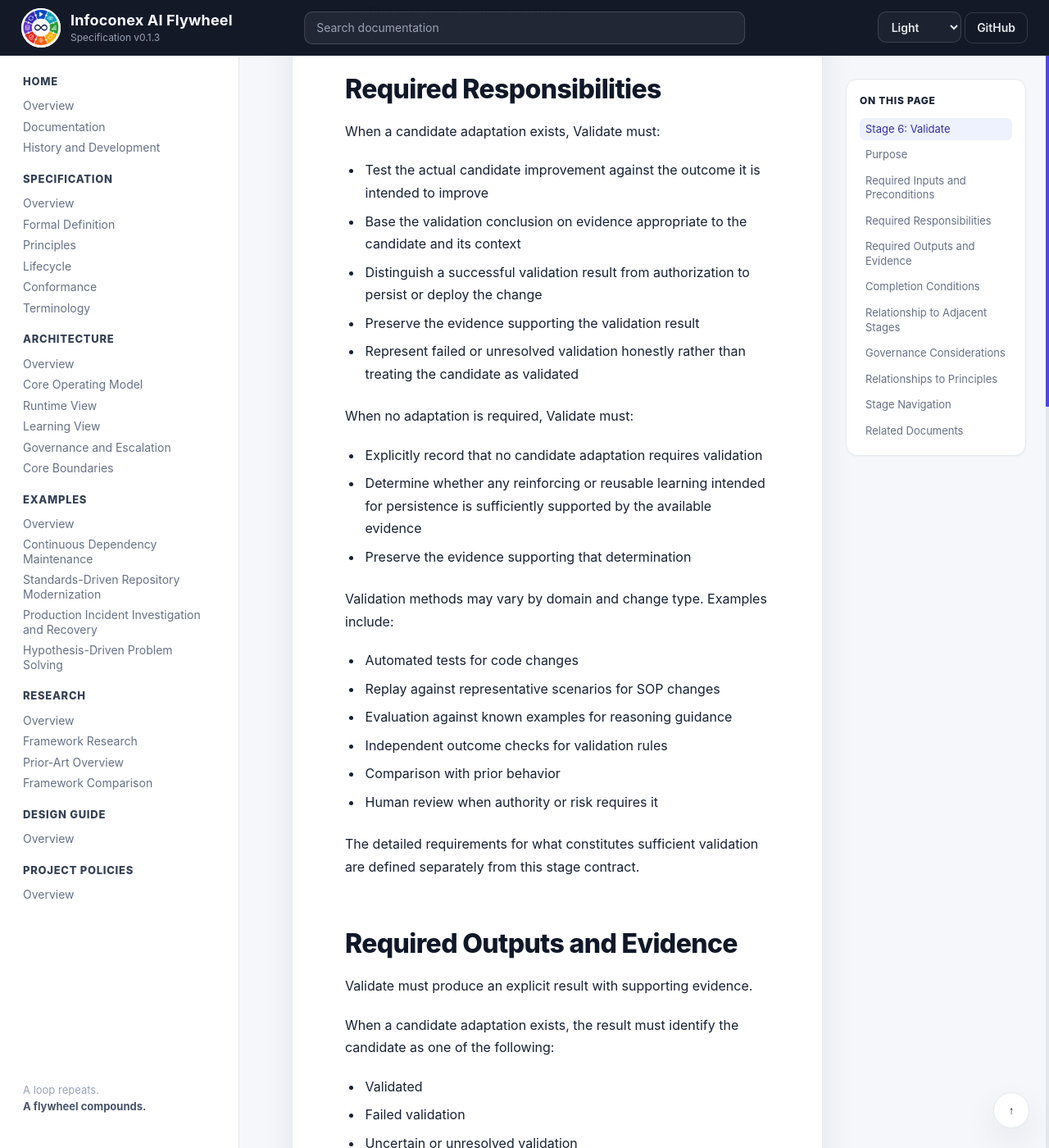
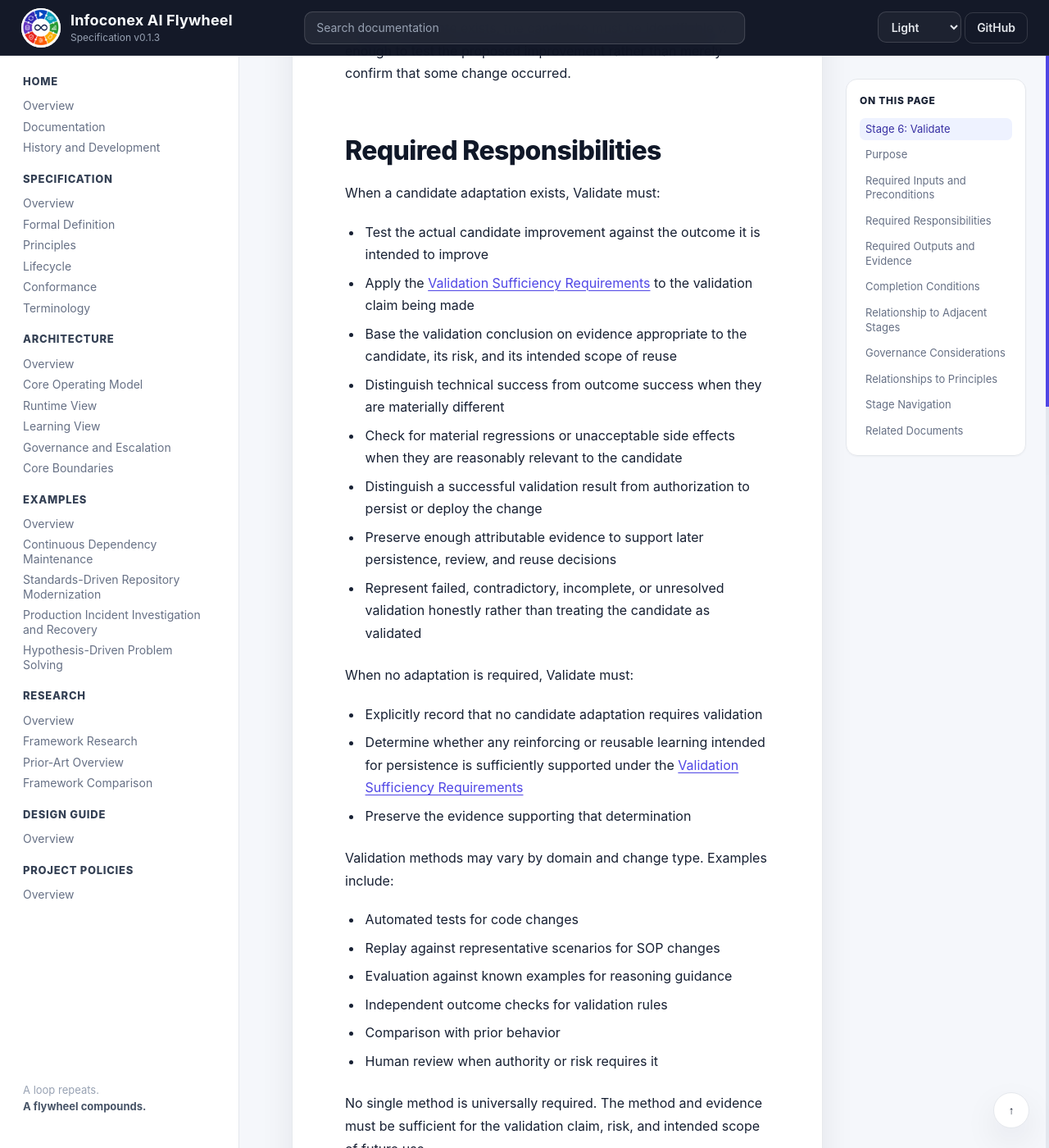
Before and after one commit to infoconex/ai-flywheel, a Jekyll site: the page built from docs/specification/lifecycle/06-validate.md, in a window 1280 px wide and 1400 px high, scrolled down 1449 px. Shown: the whole window at 82% size. Built offline with Jekyll 4.4.1, drawn with Linux system fonts in a browser that asks for light colours; our own code applies the rules of GitHub Pages for plain Markdown files; some of the changed text lies outside the part shown.

Commit message:
Link Validate stage to sufficiency requirements

```diff
--- a/docs/specification/lifecycle/06-validate.md
+++ b/docs/specification/lifecycle/06-validate.md
@@ -9,6 +9,8 @@ Adaptation creates a candidate improvement when change is justified. Validation
 When Adapt explicitly resolves that no adaptation is required, there is no candidate change to test. Validate instead resolves whether any reinforcing or reusable learning intended for persistence is sufficiently supported. It must not manufacture a change merely to create a validation subject.
 
 Validation and authority are separate concerns. A change may work but still not be authorized, or it may be authorized in principle but not yet proven to work.
+
+The normative minimum conditions for deciding whether validation is sufficient are defined in [Validation Sufficiency Requirements](../validation-sufficiency.md).
 
 ## Required Inputs and Preconditions
 
@@ -29,15 +31,18 @@ When a candidate exists, the candidate must be identifiable well enough to test
 When a candidate adaptation exists, Validate must:
 
 - Test the actual candidate improvement against the outcome it is intended to improve
-- Base the validation conclusion on evidence appropriate to the candidate and its context
+- Apply the [Validation Sufficiency Requirements](../validation-sufficiency.md) to the validation claim being made
+- Base the validation conclusion on evidence appropriate to the candidate, its risk, and its intended scope of reuse
+- Distinguish technical success from outcome success when they are materially different
+- Check for material regressions or unacceptable side effects when they are reasonably relevant to the candidate
 - Distinguish a successful validation result from authorization to persist or deploy the change
-- Preserve the evidence supporting the validation result
-- Represent failed or unresolved validation honestly rather than treating the candidate as validated
+- Preserve enough attributable evidence to support later persistence, review, and reuse decisions
+- Represent failed, contradictory, incomplete, or unresolved validation honestly rather than treating the candidate as validated
 
 When no adaptation is required, Validate must:
 
 - Explicitly record that no candidate adaptation requires validation
-- Determine whether any reinforcing or reusable learning intended for persistence is sufficiently supported by the available evidence
+- Determine whether any reinforcing or reusable learning intended for persistence is sufficiently supported under the [Validation Sufficiency Requirements](../validation-sufficiency.md)
 - Preserve the evidence supporting that determination
 
 Validation methods may vary by domain and change type. Examples include:
@@ -49,7 +54,7 @@ Validation methods may vary by domain and change type. Examples include:
 - Comparison with prior behavior
 - Human review when authority or risk requires it
 
-The detailed requirements for what constitutes sufficient validation are defined separately from this stage contract.
+No single method is universally required. The method and evidence must be sufficient for the validation claim, risk, and intended scope of future use.
 
 ## Required Outputs and Evidence
 
@@ -62,6 +67,8 @@ When a candidate adaptation exists, the result must identify the candidate as on
 - Uncertain or unresolved validation
 - Unable to advance because of an applicable governance constraint
 
+A candidate may be identified as **Validated** only when the applicable [Validation Sufficiency Requirements](../validation-sufficiency.md) are satisfied.
+
 When no candidate adaptation exists, the result must identify:
 
 - That no candidate validation was required
@@ -73,9 +80,9 @@ A failed, unresolved, or unvalidated candidate must not advance to Persist as an
 
 ## Completion Conditions
 
-Validate is complete when the applicable validation responsibility has an explicit result supported by preserved evidence.
+Validate is complete when the applicable validation responsibility has an explicit result supported by preserved evidence and the applicable sufficiency requirements have been resolved.
 
-The stage contract is not satisfied by treating incomplete, failed, or unresolved validation as successful validation or by treating the absence of a candidate as permission to skip consideration of reinforcing or reusable learning.
+The stage contract is not satisfied by treating incomplete, failed, contradictory, or unresolved validation as successful validation, by relying only on technical execution success when the intended outcome is broader, or by treating the absence of a candidate as permission to skip consideration of reinforcing or reusable learning.
 
 ## Relationship to Adjacent Stages
 
@@ -110,5 +117,6 @@ The Governance Policy determines whether the validation activity itself is autho
 
 ## Related Documents
 
+- [Validation Sufficiency Requirements](../validation-sufficiency.md)
 - [Learning Architecture](../../architecture/learning-view.md)
 - [Governance and Escalation](../../architecture/governance-and-escalation.md)
```
